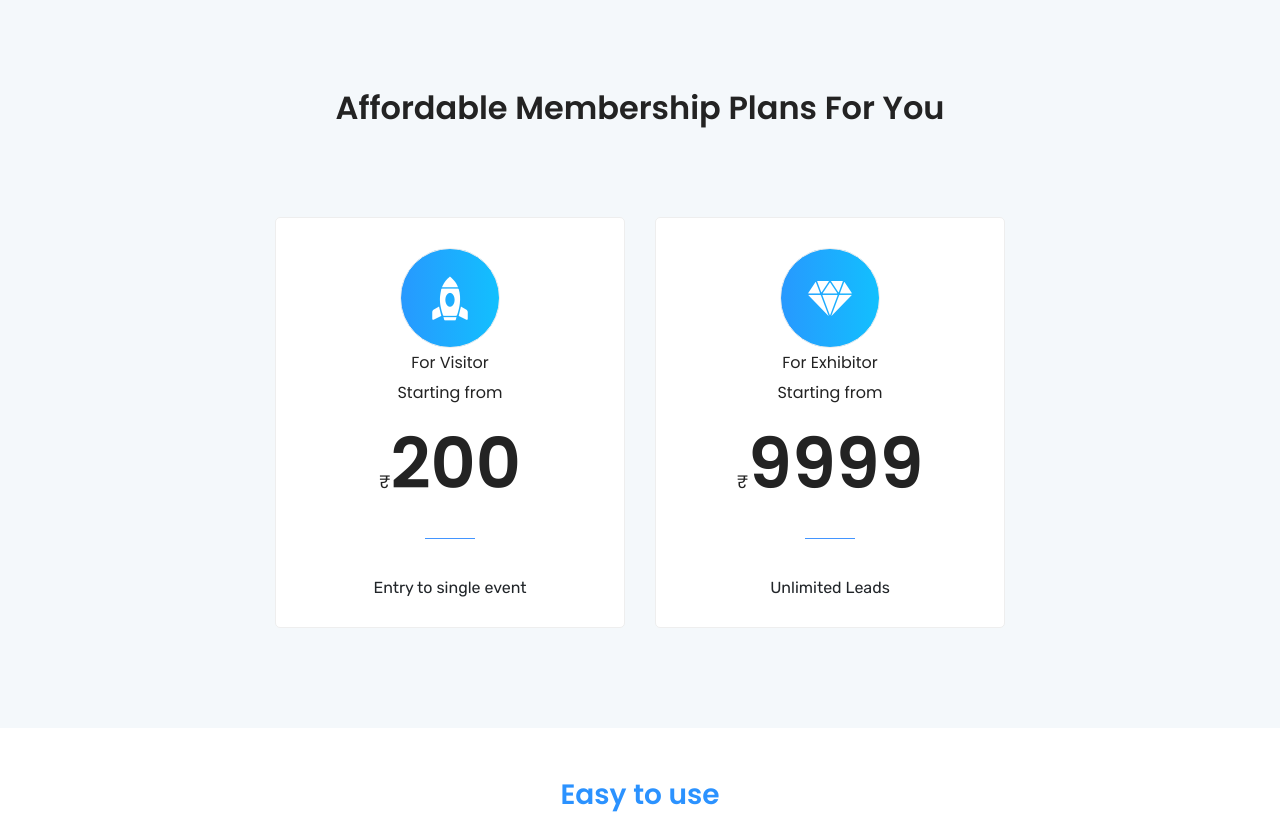
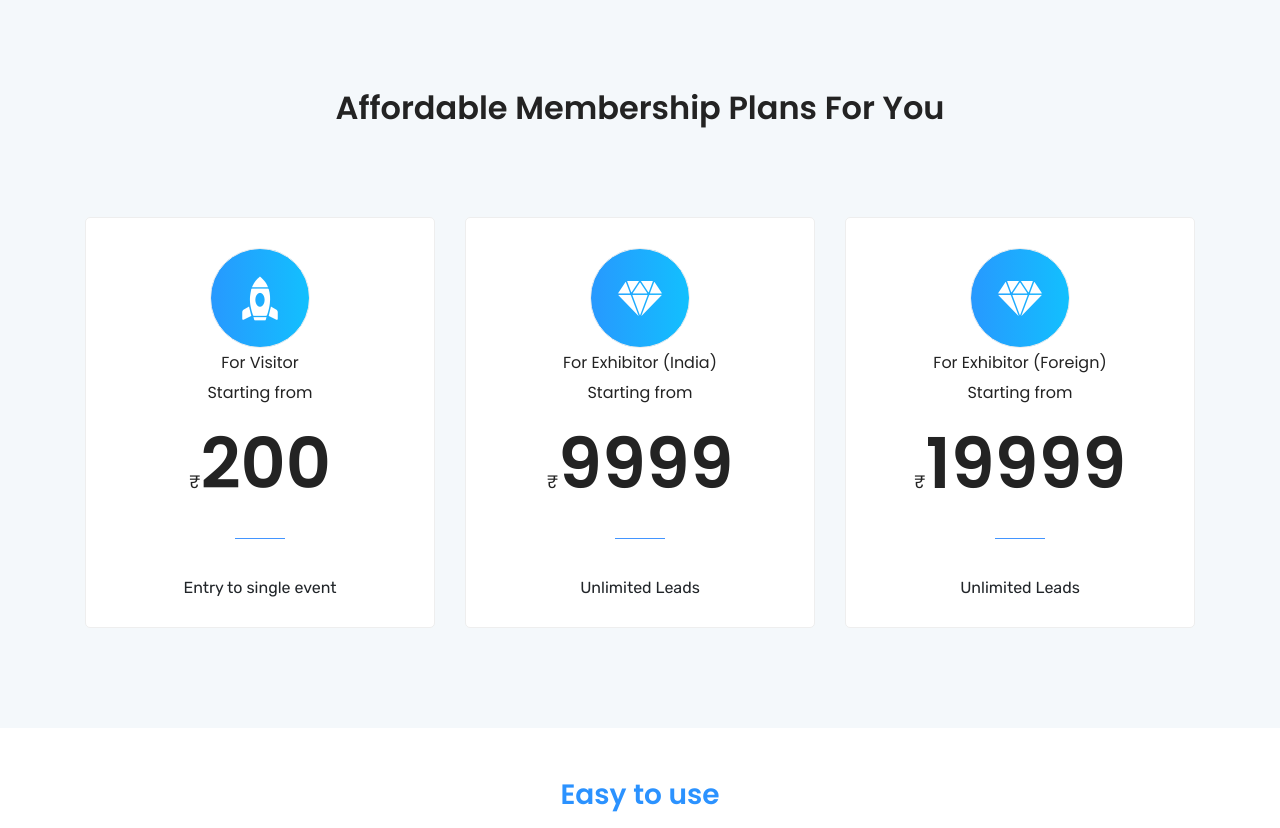
Before and after one commit to AmreshVs/worldtradehub, a PHP site: page / in a window 1280 px wide. Shown: the part 4353-5181 px from the top of the page. Run offline with PHP 8.4, Linux system fonts and the light colour scheme; data that the repository does not hold is empty; some libraries are stand-ins or nearby versions.

Commit message:
Added Changes

```diff
--- a/events.php
+++ b/events.php
@@ -40,7 +40,7 @@ $events = getArray("SELECT event_id, event_title, event_start_date, event_end_da
         ?>
       </div>
       <div class="text-center mt-3">
-        <a href="http://app.worldtradehub.in" class="smoth-scroll grad-1 ebutton">Join Now</a>
+        <a href="http://app.worldtradehub.in" class="smoth-scroll grad-1 ebutton">Exhibit / Visit</a>
       </div>
     </div>
   </section>
--- a/footer.php
+++ b/footer.php
@@ -31,8 +31,6 @@
                 <li><a href="#">How it Works</a></li>
                 <li><a href="#">Support</a></li>
                 <li><a href="#">Privacy Policy</a></li>
-                <li><a href="#">Report Bug</a></li>
-                <li><a href="#">License</a></li>
                 <li><a href="#">Terms & Condition</a></li>
               </ul>
             </div>
@@ -41,7 +39,7 @@
             <div class="footer-widget footer-text">
               <h4>Our location</h4>
               <p class="mail"><span>Mail:</span> worldtradehub.in@gmail.com</p>
-              <p><span>Location:</span> No.106, Royal Placid Layout, Harlur HSR Layout Phase 1, <br/> Bangalore, Karnataka, India. 562102 </p>
+              <p><span>Location:</span><br/> Jagaur Media & Entertainment LLP, <br/> No.106, Royal Placid Layout, Harlur HSR Layout Phase 1, <br/> Bangalore, Karnataka, India. 562102 </p>
             </div>
           </div>
         </div>
--- a/index.php
+++ b/index.php
@@ -35,7 +35,7 @@
           <div class="section-heading">
             <p class="lead">We Support to develop economy condition by giving Effective opportunity to strengthen
               business positions and enter new markets</p>
-            <p><strong class="ecaption">Why join us?</strong></p>
+            <p><strong class="ecaption">Why Exhibit / Visit us?</strong></p>
           </div>
         </div>
       </div>
@@ -372,9 +372,23 @@
           <div class="pricing-block ">
             <div class="price-header">
               <i class="icofont-diamond grad-2"></i>
-              <h5>For Exhibitor</h5>
+              <h5>For Exhibitor (India)</h5>
               <h5>Starting from</h5>
               <h4 class="price"><small>₹</small>9999</h4>
+            </div>
+            <div class="line"></div>
+            <ul>
+              <li>Unlimited Leads</li>
+            </ul>
+          </div>
+        </div>
+        <div class="col-lg-4 col-sm-6">
+          <div class="pricing-block ">
+            <div class="price-header">
+              <i class="icofont-diamond grad-2"></i>
+              <h5>For Exhibitor (Foreign)</h5>
+              <h5>Starting from</h5>
+              <h4 class="price"><small>₹</small>19999</h4>
             </div>
             <div class="line"></div>
             <ul>
```
